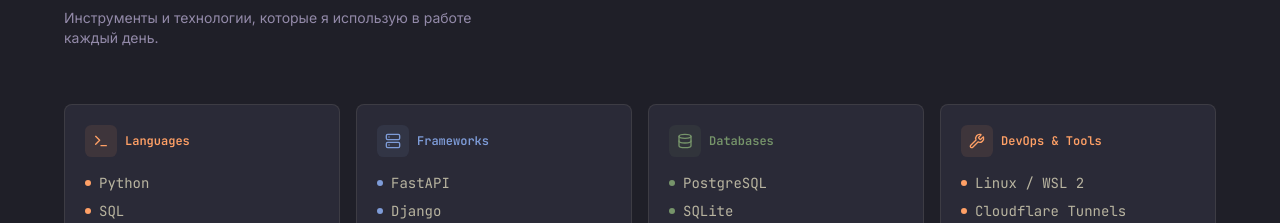
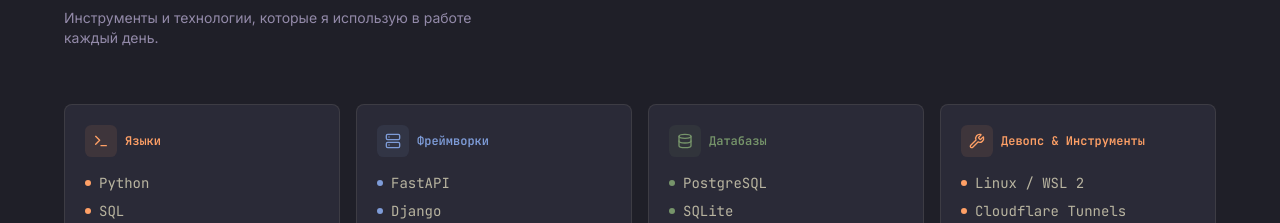
Before and after one commit to Sh1yden/My-Dev-Portfolio, a Next.js app: page / in a window 1280 px wide. Shown: the part 960-1183 px from the top of the page. Built offline with nearby package versions, Linux system fonts and the light colour scheme.

Commit message:
feat: update tech stack labels to Russian translations

```diff
--- a/components/tech-stack.tsx
+++ b/components/tech-stack.tsx
@@ -15,25 +15,25 @@ type Category = {
 const categories: Category[] = [
   {
     icon: Terminal,
-    label: "Languages",
+    label: "Языки",
     color: "#FFA066",
     items: ["Python", "SQL"],
   },
   {
     icon: Server,
-    label: "Frameworks",
+    label: "Фреймворки",
     color: "#7E9CD8",
     items: ["FastAPI", "Django", "SQLAlchemy", "aiogram"],
   },
   {
     icon: Database,
-    label: "Databases",
+    label: "Датабазы",
     color: "#76946A",
     items: ["PostgreSQL", "SQLite", "SQLAlchemy", "DjangoORM", "asyncpg", "Redis"],
   },
   {
     icon: Wrench,
-    label: "DevOps & Tools",
+    label: "Девопс & Инструменты",
     color: "#FFA066",
     items: ["Linux / WSL 2", "Cloudflare Tunnels", "Docker", "Git"],
   },
```
